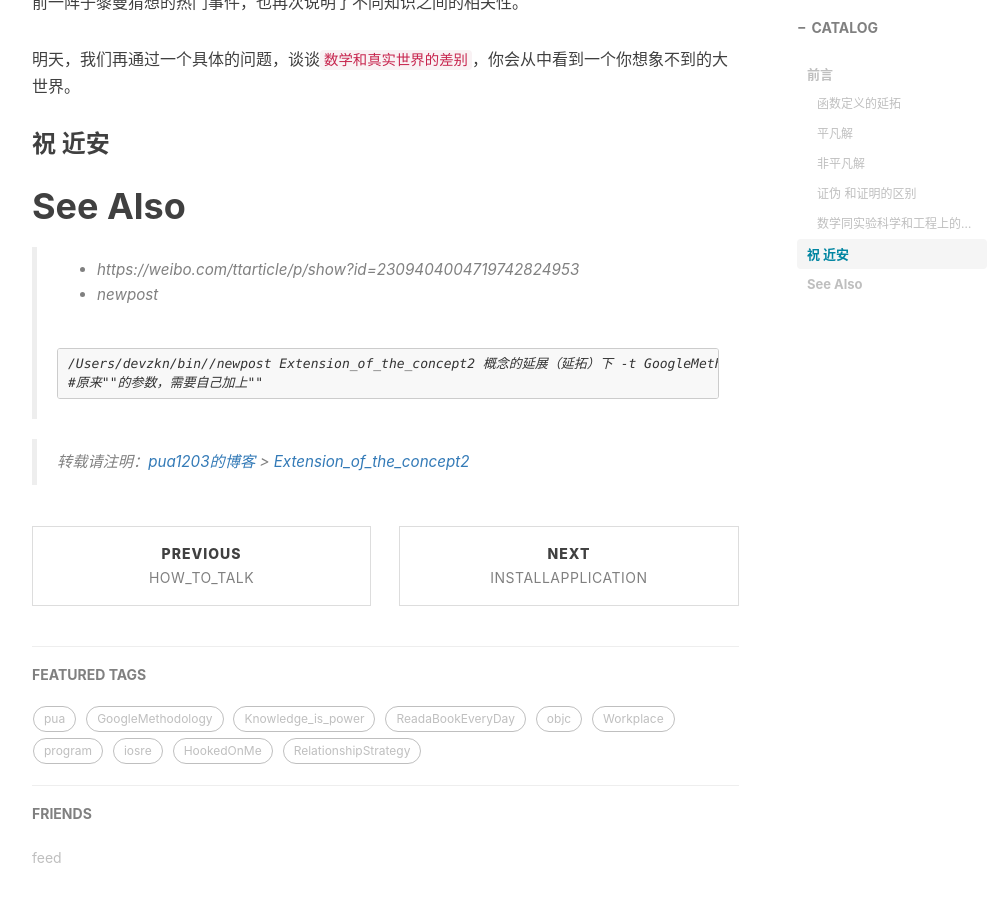
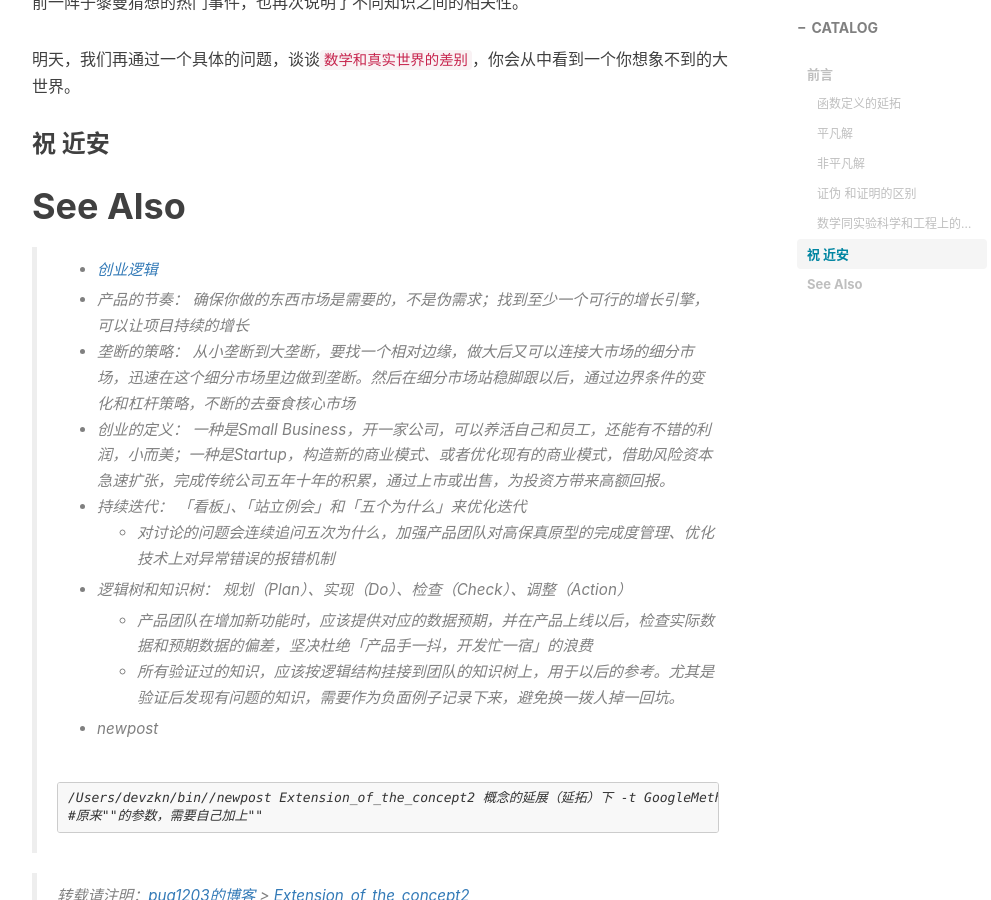
Before and after one commit to pua1203/pua1203.github.io, a Jekyll site: the page built from _posts/GoogleMethodology/2018-11-01-Extension_of_the_concept2.md, in a window 1280 px wide and 900 px high, scrolled down 4527 px. Shown: the whole window, without its empty margins (233-1224 px from the left). Built offline with Jekyll 4.4.1, drawn with Linux system fonts in a browser that asks for light colours; nearby versions of some CDN libraries; comment, search, counter and statistics services are not loaded.

Commit message:
对讨论的问题会连续追问五次为什么

````diff
--- a/_posts/GoogleMethodology/2018-11-01-Extension_of_the_concept2.md
+++ b/_posts/GoogleMethodology/2018-11-01-Extension_of_the_concept2.md
@@ -123,7 +123,18 @@ Z（－2）＝1^2＋2^2+3^2+…… = 1+4+9+16……＝0
 
 # See Also
 
->* https://weibo.com/ttarticle/p/show?id=2309404004719742824953
+>* [创业逻辑](https://weibo.com/ttarticle/p/show?id=2309404004719742824953)
+>
+>  * 产品的节奏： 确保你做的东西市场是需要的，不是伪需求；找到至少一个可行的增长引擎，可以让项目持续的增长
+>  * 垄断的策略： 从小垄断到大垄断，要找一个相对边缘，做大后又可以连接大市场的细分市场，迅速在这个细分市场里边做到垄断。然后在细分市场站稳脚跟以后，通过边界条件的变化和杠杆策略，不断的去蚕食核心市场
+>  * 创业的定义： 一种是Small Business，开一家公司，可以养活自己和员工，还能有不错的利润，小而美；一种是Startup，构造新的商业模式、或者优化现有的商业模式，借助风险资本急速扩张，完成传统公司五年十年的积累，通过上市或出售，为投资方带来高额回报。
+>  * 持续迭代： 「看板」、「站立例会」和「五个为什么」来优化迭代
+>    * 对讨论的问题会连续追问五次为什么，加强产品团队对高保真原型的完成度管理、优化技术上对异常错误的报错机制
+>  * 逻辑树和知识树： 规划（Plan）、实现（Do）、检查（Check）、调整（Action）
+>
+>    * 产品团队在增加新功能时，应该提供对应的数据预期，并在产品上线以后，检查实际数据和预期数据的偏差，坚决杜绝「产品手一抖，开发忙一宿」的浪费
+>    * 所有验证过的知识，应该按逻辑结构挂接到团队的知识树上，用于以后的参考。尤其是验证后发现有问题的知识，需要作为负面例子记录下来，避免换一拨人掉一回坑。
+>
 >* newpost
 >
 ```
````
